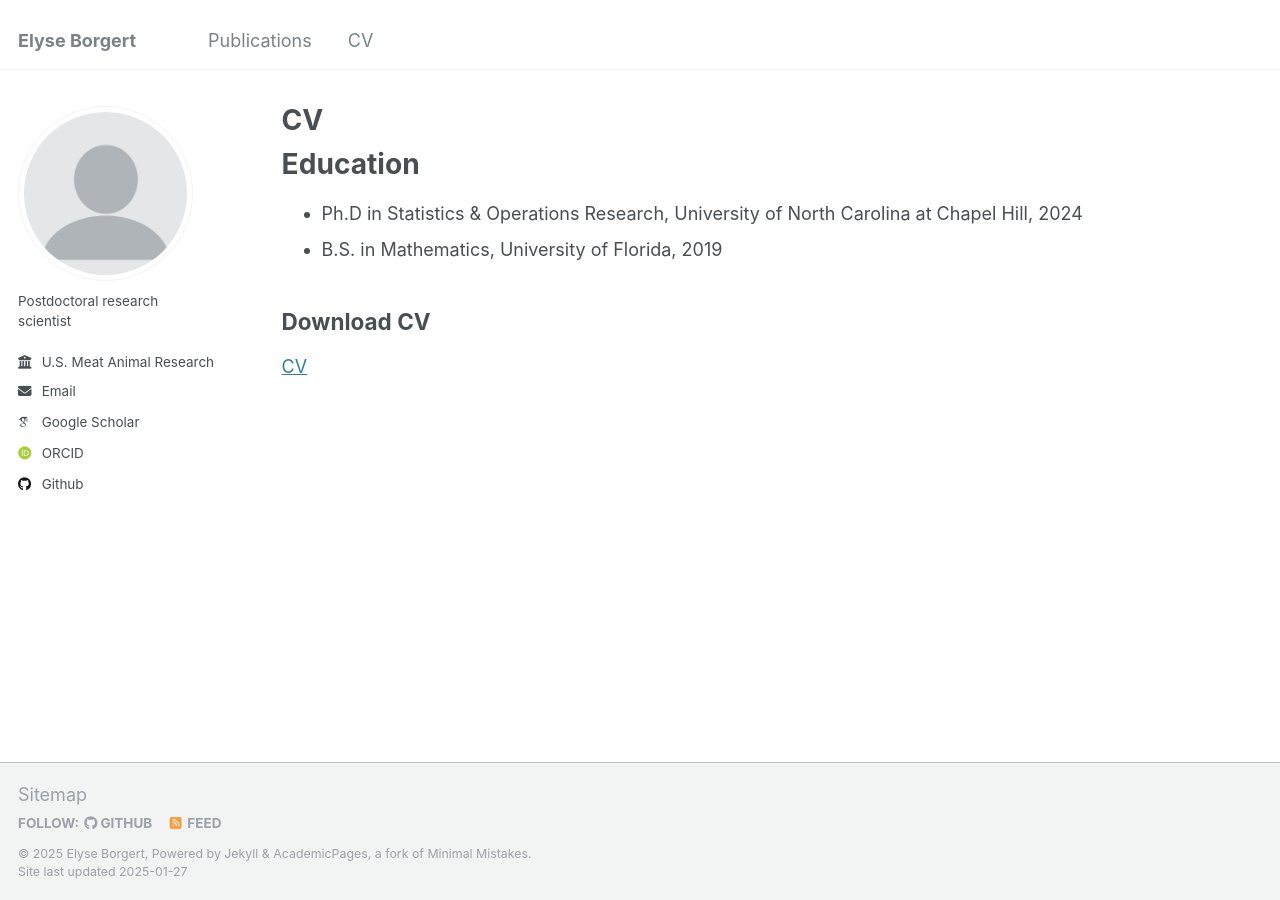
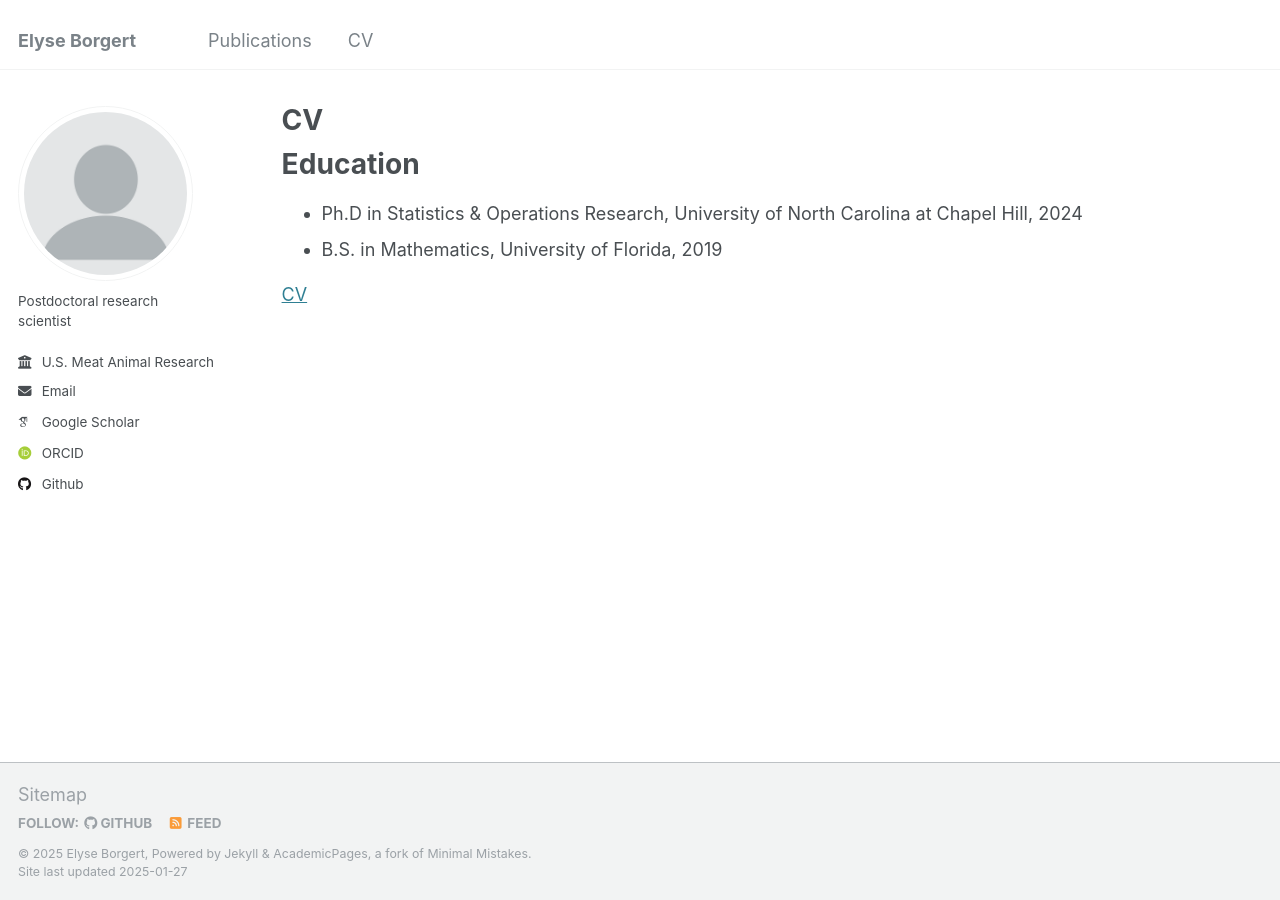
Before and after one commit to elyseborgert/elyseborgert.github.io, a Jekyll site: the page built from _pages/cv.md, in a window 1280 px wide. Built offline with Jekyll 4.4.1, drawn with Linux system fonts in a browser that asks for light colours; some web fonts are replaced.

Commit message:
Update cv.md

```diff
--- a/_pages/cv.md
+++ b/_pages/cv.md
@@ -14,6 +14,4 @@ Education
 * Ph.D in Statistics & Operations Research, University of North Carolina at Chapel Hill, 2024
 * B.S. in Mathematics, University of Florida, 2019
 
-
-## Download CV
-[CV](path/to/your-cv.pdf)
+[CV](elyseborgert.github.io/files/CV_26Jan2025.pdf)
```
